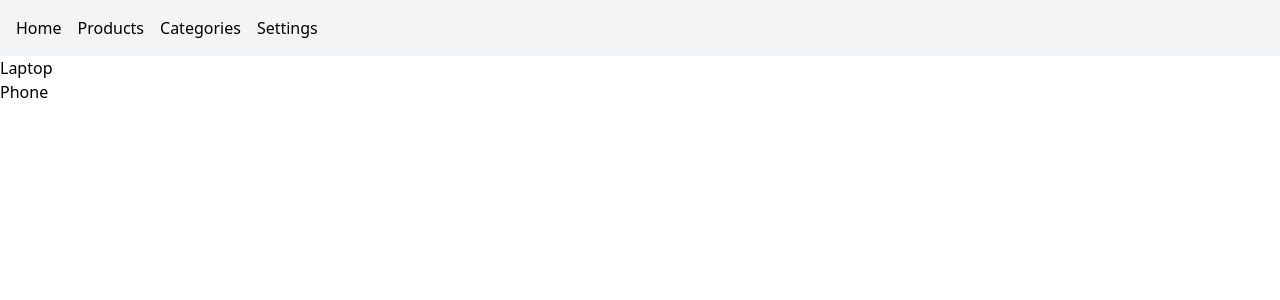
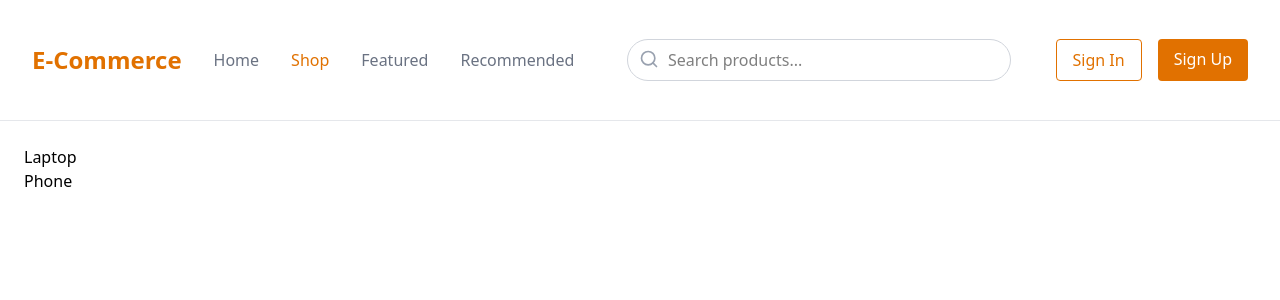
Before and after one commit to raflizocky/e-commerce, a React (Vite) app: page /products in a window 1280 px wide. Shown: the top 300 px of the page. Built offline with nearby package versions, Linux system fonts and the light colour scheme.

Commit message:
create navbar

```diff
--- a/src/App.tsx
+++ b/src/App.tsx
@@ -1,4 +1,5 @@
-import { BrowserRouter, Routes, Route, Link } from "react-router-dom"
+import { BrowserRouter, Routes, Route } from "react-router-dom"
+import Navbar from "./components/Navbar"
 import Home from "./pages/Home"
 import Products from "./pages/Products"
 import Categories from "./pages/Categories"
@@ -7,19 +8,15 @@ import Settings from "./pages/Settings"
 function App() {
   return (
     <BrowserRouter>
-      <nav className="p-4 bg-gray-100 flex gap-4">
-        <Link to="/">Home</Link>
-        <Link to="/products">Products</Link>
-        <Link to="/categories">Categories</Link>
-        <Link to="/settings">Settings</Link>
-      </nav>
-
-      <Routes>
-        <Route path="/" element={<Home />} />
-        <Route path="/products" element={<Products />} />
-        <Route path="/categories" element={<Categories />} />
-        <Route path="/settings" element={<Settings />} />
-      </Routes>
+      <Navbar />
+      <div className="p-6">
+        <Routes>
+          <Route path="/" element={<Home />} />
+          <Route path="/products" element={<Products />} />
+          <Route path="/featurd" element={<Categories />} />
+          <Route path="/recommended" element={<Settings />} />
+        </Routes>
+      </div>
     </BrowserRouter>
   )
 }
--- /dev/null
+++ b/src/components/Navbar.tsx
@@ -0,0 +1,157 @@
+import { NavLink, Link } from "react-router-dom"
+import { useState } from "react"
+import { Menu, X, Search } from "lucide-react"
+
+function Navbar() {
+    const [isOpen, setIsOpen] = useState(false)
+
+    const navClass =
+        "transition hover:text-amber-600 px-2 py-1"
+
+    return (
+        <nav className="bg-white border-b border-gray-200 sticky top-0 z-50">
+            <div className="max-w-7xl mx-auto px-4 sm:px-6 lg:px-8">
+                <div className="flex justify-between h-30 items-center">
+
+                    {/* Left: Logo + Menu */}
+                    <div className="flex items-center space-x-6">
+                        {/* Logo */}
+                        <Link to="/" className="text-2xl font-bold text-amber-600">
+                            E-Commerce
+                        </Link>
+
+                        {/* Desktop Menu */}
+                        <div className="hidden md:flex space-x-4">
+                            <NavLink
+                                to="/"
+                                end
+                                className={({ isActive }) =>
+                                    `${navClass} ${isActive ? "text-amber-600" : "text-gray-500"}`
+                                }
+                            >
+                                Home
+                            </NavLink>
+                            <NavLink
+                                to="/products"
+                                className={({ isActive }) =>
+                                    `${navClass} ${isActive ? "text-amber-600" : "text-gray-500"}`
+                                }
+                            >
+                                Shop
+                            </NavLink>
+                            <NavLink
+                                to="/featured"
+                                className={({ isActive }) =>
+                                    `${navClass} ${isActive ? "text-amber-600" : "text-gray-500"}`
+                                }
+                            >
+                                Featured
+                            </NavLink>
+                            <NavLink
+                                to="/recommended"
+                                className={({ isActive }) =>
+                                    `${navClass} ${isActive ? "text-amber-600" : "text-gray-500"}`
+                                }
+                            >
+                                Recommended
+                            </NavLink>
+                        </div>
+                    </div>
+
+                    {/* Middle: Search Box */}
+                    <div className="hidden md:flex flex-1 justify-center px-4">
+                        <div className="relative w-full max-w-sm">
+                            <input
+                                type="text"
+                                placeholder="Search products..."
+                                className="w-full border border-gray-300 rounded-full py-2 pl-10 pr-4 focus:outline-none focus:ring-2 focus:ring-amber-500 focus:border-amber-500"
+                            />
+                            <Search className="absolute left-3 top-2.5 h-5 w-5 text-gray-400" />
+                        </div>
+                    </div>
+
+                    {/* Right Side (Auth Buttons) */}
+                    <div className="hidden md:flex space-x-4">
+                        <Link
+                            to="/signin"
+                            className="px-4 py-2 rounded border border-amber-600 text-amber-600 hover:bg-amber-50 transition"
+                        >
+                            Sign In
+                        </Link>
+                        <Link
+                            to="/signup"
+                            className="px-4 py-2 rounded bg-amber-600 text-white hover:bg-amber-700 transition"
+                        >
+                            Sign Up
+                        </Link>
+                    </div>
+
+                    {/* Mobile menu button */}
+                    <button className="md:hidden" onClick={() => setIsOpen(!isOpen)}>
+                        {isOpen ? <X className="w-6 h-6" /> : <Menu className="w-6 h-6" />}
+                    </button>
+                </div>
+            </div>
+
+            {/* Mobile Menu */}
+            {isOpen && (
+                <div className="md:hidden px-4 pb-4 space-y-2">
+                    <input
+                        type="text"
+                        placeholder="Search..."
+                        className="w-full border border-gray-300 rounded-full py-2 px-4 focus:outline-none focus:ring-2 focus:ring-amber-500 focus:border-amber-500"
+                    />
+                    <NavLink
+                        to="/"
+                        end
+                        className={({ isActive }) =>
+                            `${navClass} block ${isActive ? "text-amber-600" : "text-gray-500"}`
+                        }
+                    >
+                        Home
+                    </NavLink>
+                    <NavLink
+                        to="/products"
+                        className={({ isActive }) =>
+                            `${navClass} block ${isActive ? "text-amber-600" : "text-gray-500"}`
+                        }
+                    >
+                        Shop
+                    </NavLink>
+                    <NavLink
+                        to="/categories"
+                        className={({ isActive }) =>
+                            `${navClass} block ${isActive ? "text-amber-600" : "text-gray-500"}`
+                        }
+                    >
+                        Categories
+                    </NavLink>
+                    <NavLink
+                        to="/settings"
+                        className={({ isActive }) =>
+                            `${navClass} block ${isActive ? "text-amber-600" : "text-gray-500"}`
+                        }
+                    >
+                        Settings
+                    </NavLink>
+                    <div className="pt-4 space-y-2">
+                        <Link
+                            to="/signin"
+                            className="block w-full text-center px-4 py-2 rounded border border-amber-600 text-amber-600 hover:bg-amber-50 transition"
+                        >
+                            Sign In
+                        </Link>
+                        <Link
+                            to="/signup"
+                            className="block w-full text-center px-4 py-2 rounded bg-amber-600 text-white hover:bg-amber-700 transition"
+                        >
+                            Sign Up
+                        </Link>
+                    </div>
+                </div>
+            )}
+        </nav>
+    )
+}
+
+export default Navbar
```
